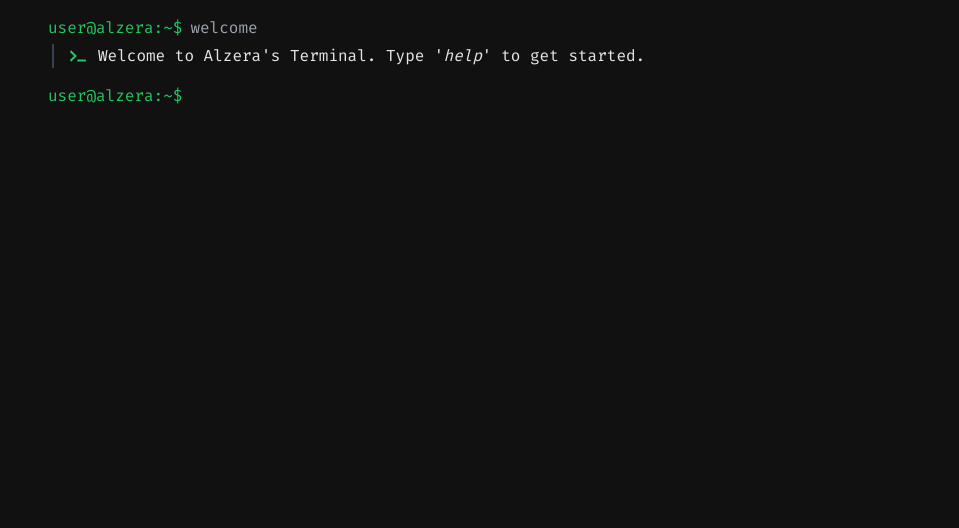
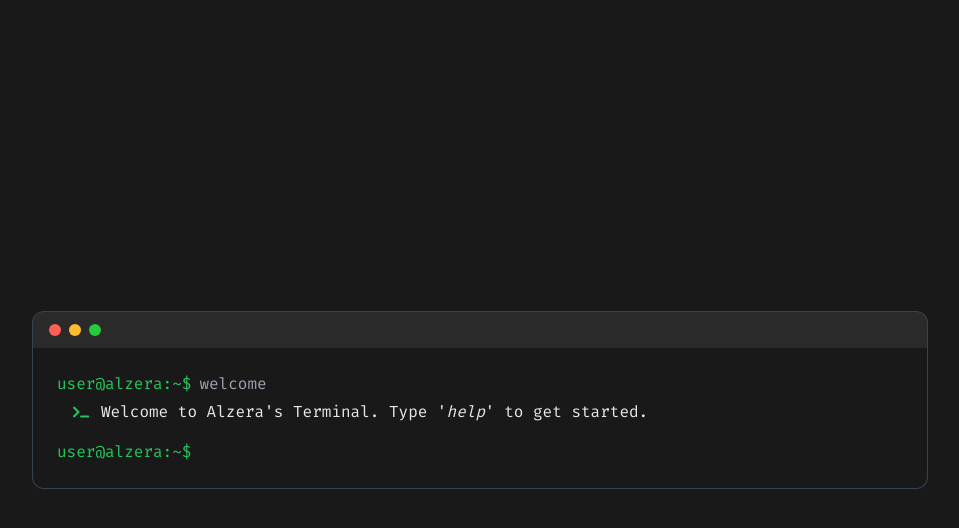
Before and after one commit to Alzera/alzera.github.io, a React (Vite) app: page / in a window 1280 px wide. Shown: the top 528 px of the page, without its empty margins (160-1119 px from the left). Built offline with nearby package versions, Linux system fonts and the light colour scheme.

Commit message:
feat: styling terminal

```diff
--- a/src/components/Terminal.tsx
+++ b/src/components/Terminal.tsx
@@ -125,22 +125,32 @@ export const Terminal: React.FC = () => {
   };
 
   return (
-    <div className="w-full max-w-4xl mx-auto p-4 text-gray-200 min-h-screen flex flex-col">
-      <div className="grow">
+    <div className="w-full min-h-screen flex items-center justify-center p-8 bg-[#e8e8e8] dark:bg-[#1a1919]">
+      <div className="w-full max-w-4xl">
+        <div className="bg-white dark:bg-[#2a2a2a] rounded-t-xl border border-gray-300 dark:border-gray-700 border-b-0">
+          <div className="flex items-center gap-2 px-4 py-3">
+            <div className="w-3 h-3 rounded-full bg-[#ff5f56]"></div>
+            <div className="w-3 h-3 rounded-full bg-[#ffbd2e]"></div>
+            <div className="w-3 h-3 rounded-full bg-[#27c93f]"></div>
+          </div>
+        </div>
+
+        <div className="bg-white dark:bg-[#1a1919] rounded-b-xl border border-gray-300 dark:border-gray-700 border-t-0 p-6 overflow-auto" style={{ maxHeight: '80vh' }}>
+          <div>
             {history.map((item) => (
               <div key={item.id} className="mb-4">
                 <div className="flex items-center text-gray-400 mb-1">
                   <span className="text-green-500 mr-2">user@alzera:~$</span>
                   <span>{item.command}</span>
                 </div>
-            <div className="pl-4 border-l-2 border-gray-700 ml-1">
+                <div className="pl-4">
                   {item.output}
                 </div>
               </div>
             ))}
 
             {isInputVisible && (
-          <div className="mt-2 mb-4">
+              <div className="mt-2">
                 <CommandInput onSubmit={handleCommand} history={history.map(h => h.command)} />
               </div>
             )}
@@ -148,5 +158,7 @@ export const Terminal: React.FC = () => {
             <div ref={bottomRef} />
           </div>
         </div>
+      </div>
+    </div>
   );
 };
--- a/src/index.css
+++ b/src/index.css
@@ -1,6 +1,8 @@
 @import url('https://fonts.googleapis.com/css2?family=Fira+Code:wght@400;700&display=swap');
 
 @import "tailwindcss";
+
+@custom-variant dark (&:where([data-theme=dark], [data-theme=dark] *));
 
 @layer base {
   :root {
```
Lines whose indentation alone changed are shown as unchanged.
